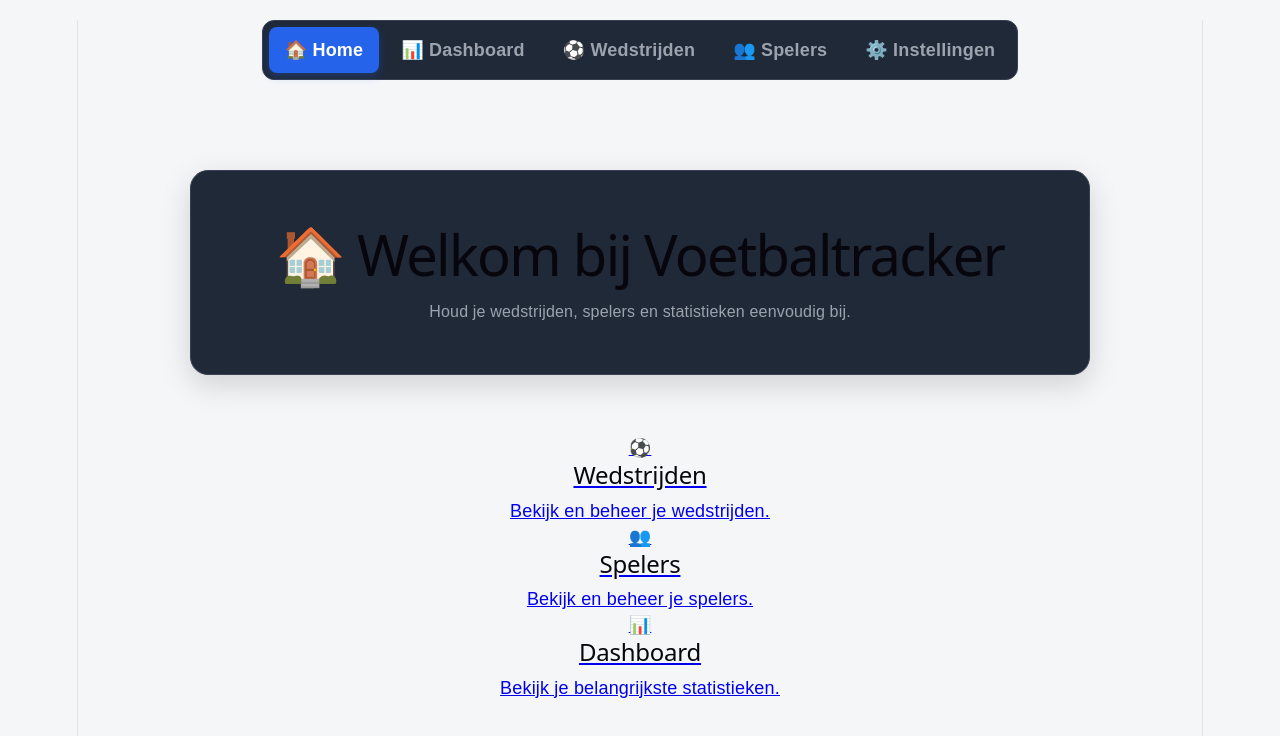
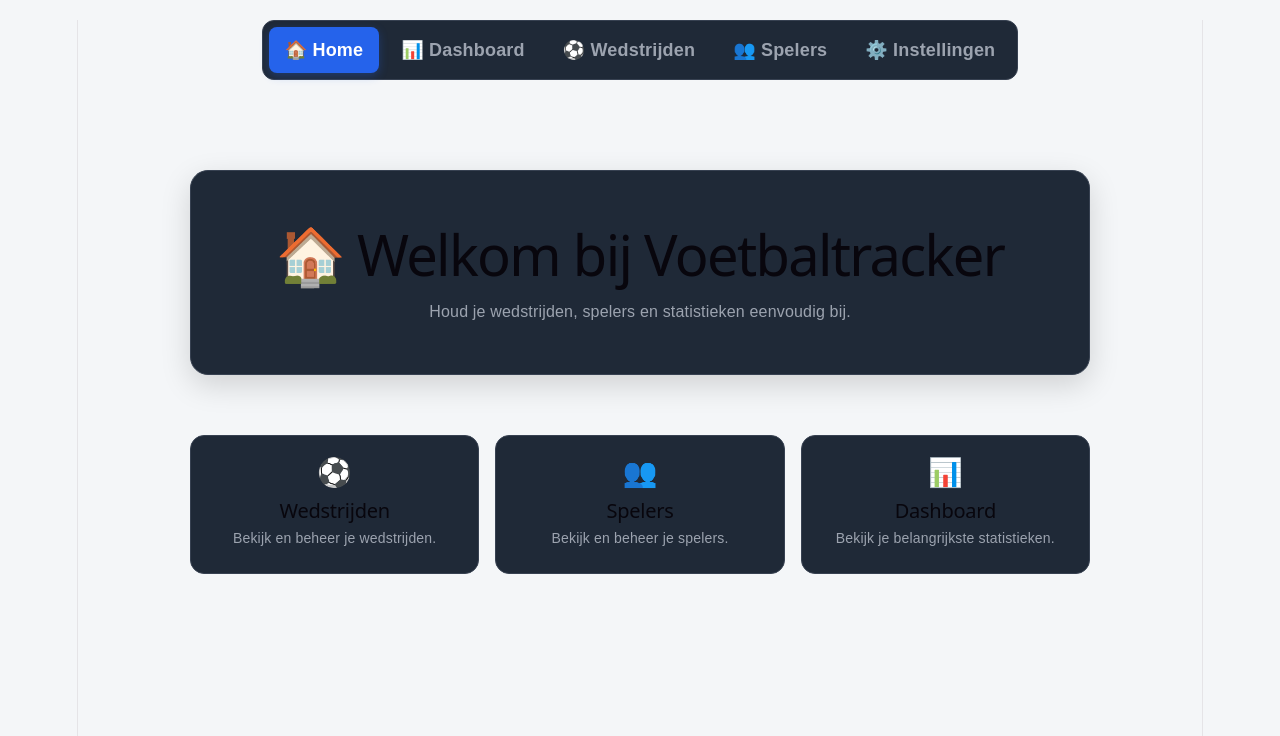
Before and after one commit to Ryan050409/simpel-design, a React (Vite) app: page / in a window 1280 px wide. Shown: the top 736 px of the page. Built offline with nearby package versions, Linux system fonts and the light colour scheme.

Commit message:
Eenvoudige styling toegevoegd voor Home navigatiekaarten

```diff
--- a/src/App.css
+++ b/src/App.css
@@ -248,6 +248,46 @@ nav a.active {
   line-height: 1.5;
 }
 
+.home-page-links {
+  display: grid;
+  grid-template-columns: repeat(3, 1fr);
+  gap: 16px;
+  max-width: 900px;
+  margin: 0 auto;
+}
+
+.home-page-card {
+  display: block;
+  padding: 24px 18px;
+  background: #1f2937;
+  color: #fff;
+  border: 1px solid #374151;
+  border-radius: 14px;
+  text-decoration: none;
+  transition: transform 0.2s ease, border-color 0.2s ease;
+}
+
+.home-page-card:hover {
+  transform: translateY(-2px);
+  border-color: #2563eb;
+}
+
+.home-page-card span {
+  font-size: 28px;
+}
+
+.home-page-card h2 {
+  margin: 10px 0 6px;
+  font-size: 20px;
+}
+
+.home-page-card p {
+  margin: 0;
+  color: #9ca3af;
+  font-size: 14px;
+  line-height: 1.4;
+}
+
 /* Dashboard */
 .dashboard {
   width: 100%;
```
